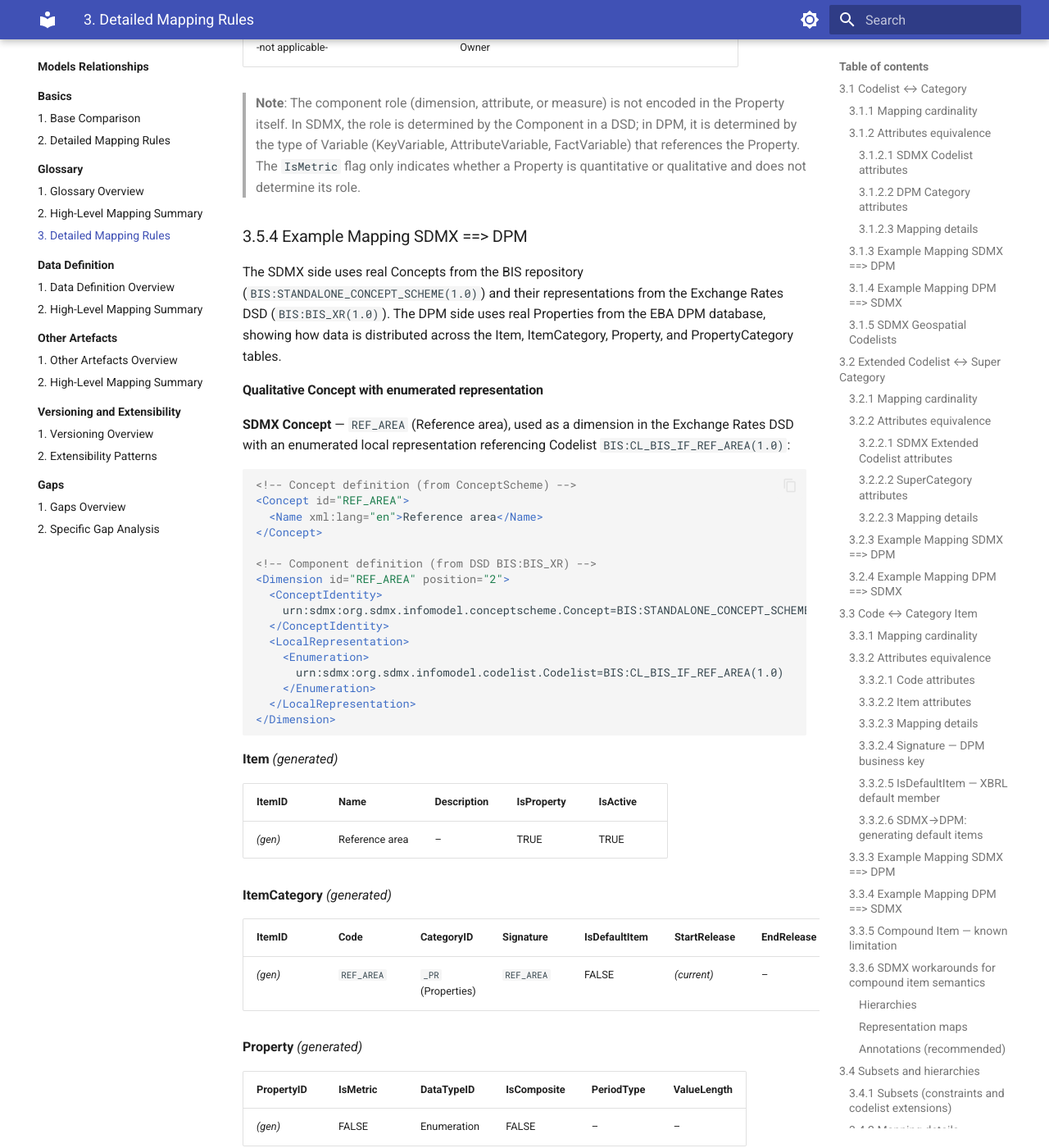
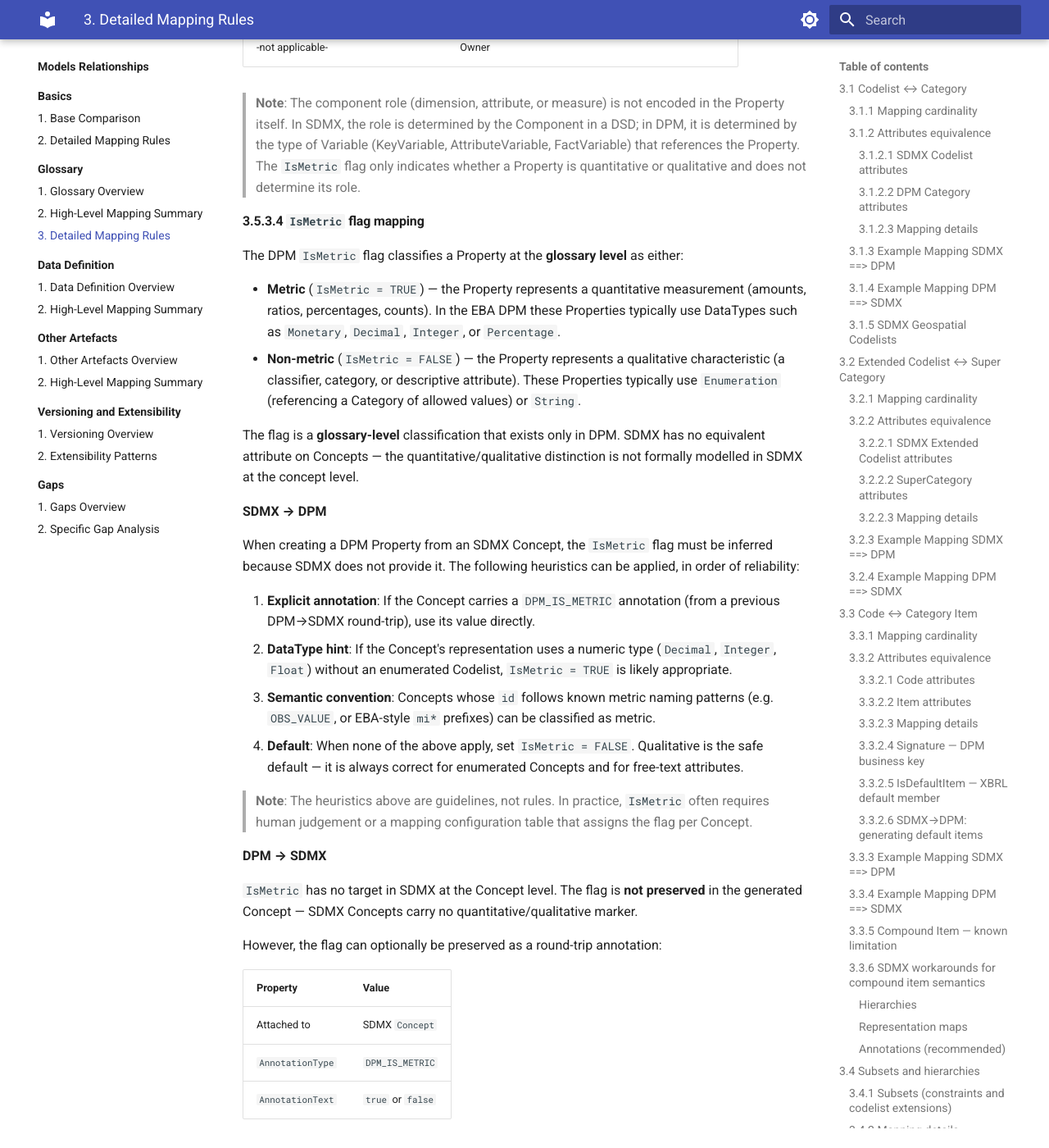
Before and after one commit to sdmx-twg/wp-sdmx-dpm, an MkDocs documentation site: the page built from docs/models-relationships/01_glossary/03_detailed_mapping_rules.md, in a window 1280 px wide and 1400 px high, scrolled down 28927 px. Shown: the whole window at 82% size. Built offline with MkDocs 1.6.1 and Material for MkDocs 9.7.7, drawn with Linux system fonts in a browser that asks for light colours; some of the changed text lies outside the part shown.

Commit message:
docs: document IsMetric flag mapping for concept ↔ property
Adds subsection 3.5.3.4 "IsMetric flag mapping" covering the DPM
glossary-level quantitative/qualitative classification, SDMX→DPM
inference heuristics, DPM→SDMX round-trip annotation (DPM_IS_METRIC),
and a table clarifying that IsMetric does not determine component role.

Addresses #69

```diff
--- a/docs/models-relationships/01_glossary/03_detailed_mapping_rules.md
+++ b/docs/models-relationships/01_glossary/03_detailed_mapping_rules.md
@@ -890,6 +890,51 @@ classDiagram
 
 > **Note**: The component role (dimension, attribute, or measure) is not encoded in the Property itself. In SDMX, the role is determined by the Component in a DSD; in DPM, it is determined by the type of Variable (KeyVariable, AttributeVariable, FactVariable) that references the Property. The `IsMetric` flag only indicates whether a Property is quantitative or qualitative and does not determine its role.
 
+#### 3.5.3.4 `IsMetric` flag mapping
+
+The DPM `IsMetric` flag classifies a Property at the **glossary level** as either:
+
+- **Metric** (`IsMetric = TRUE`) — the Property represents a quantitative measurement (amounts, ratios, percentages, counts). In the EBA DPM these Properties typically use DataTypes such as `Monetary`, `Decimal`, `Integer`, or `Percentage`.
+- **Non-metric** (`IsMetric = FALSE`) — the Property represents a qualitative characteristic (a classifier, category, or descriptive attribute). These Properties typically use `Enumeration` (referencing a Category of allowed values) or `String`.
+
+The flag is a **glossary-level** classification that exists only in DPM. SDMX has no equivalent attribute on Concepts — the quantitative/qualitative distinction is not formally modelled in SDMX at the concept level.
+
+**SDMX → DPM**
+
+When creating a DPM Property from an SDMX Concept, the `IsMetric` flag must be inferred because SDMX does not provide it. The following heuristics can be applied, in order of reliability:
+
+1. **Explicit annotation**: If the Concept carries a `DPM_IS_METRIC` annotation (from a previous DPM→SDMX round-trip), use its value directly.
+2. **DataType hint**: If the Concept's representation uses a numeric type (`Decimal`, `Integer`, `Float`) without an enumerated Codelist, `IsMetric = TRUE` is likely appropriate.
+3. **Semantic convention**: Concepts whose `id` follows known metric naming patterns (e.g. `OBS_VALUE`, or EBA-style `mi*` prefixes) can be classified as metric.
+4. **Default**: When none of the above apply, set `IsMetric = FALSE`. Qualitative is the safe default — it is always correct for enumerated Concepts and for free-text attributes.
+
+> **Note**: The heuristics above are guidelines, not rules. In practice, `IsMetric` often requires human judgement or a mapping configuration table that assigns the flag per Concept.
+
+**DPM → SDMX**
+
+`IsMetric` has no target in SDMX at the Concept level. The flag is **not preserved** in the generated Concept — SDMX Concepts carry no quantitative/qualitative marker.
+
+However, the flag can optionally be preserved as a round-trip annotation:
+
+| Property         | Value |
+|------------------|-------|
+| Attached to      | SDMX `Concept` |
+| `AnnotationType` | `DPM_IS_METRIC` |
+| `AnnotationText` | `true` or `false` |
+
+This annotation enables faithful rehydration of the flag when converting back to DPM.
+
+**Relationship to component role**
+
+The `IsMetric` flag does **not** determine whether a Property becomes a dimension, attribute, or measure. That mapping occurs at the data-definition level:
+
+| DPM Variable type | SDMX component role | `IsMetric` relevance |
+|--------------------|---------------------|----------------------|
+| FactVariable | Measure | Typically `TRUE`, but not required |
+| KeyVariable | Dimension | Typically `FALSE`, but not required |
+| AttributeVariable | Attribute | Either value possible |
+
+A qualitative Property (`IsMetric = FALSE`) can be used as a FactVariable (measure), and a quantitative Property (`IsMetric = TRUE`) can appear as a KeyVariable (dimension). The flag describes the *nature* of the Property, not its *role* in a specific table or DSD.
 
 ### 3.5.4 Example Mapping SDMX ==> DPM
 
```
